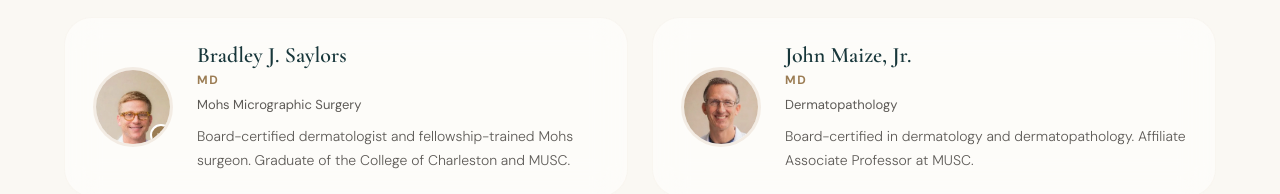
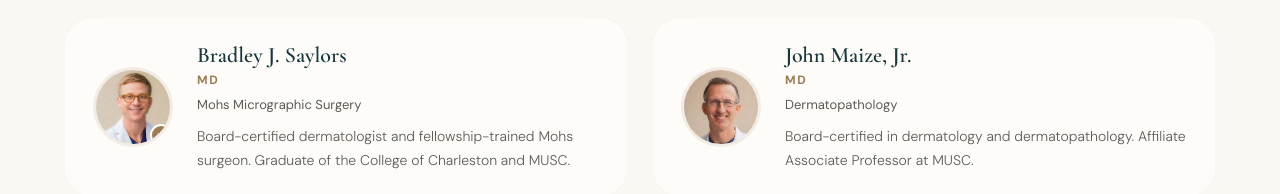
Before and after one commit to Founditmarketing/trident, a React (Vite) app: page /providers in a window 1280 px wide. Shown: the part 552-746 px from the top of the page. Built offline with nearby package versions, Linux system fonts and the light colour scheme.

Commit message:
Fix Bradley photo centering with per-provider override

```diff
--- a/src/data.js
+++ b/src/data.js
@@ -1,5 +1,5 @@
 export const DOCS = [
-  { name: "Bradley J. Saylors", cred: "MD", focus: "Mohs Micrographic Surgery", init: "BS", featured: true, img: "/images/providers/bradley-saylors.webp", bio: "Board-certified dermatologist and fellowship-trained Mohs surgeon. Graduate of the College of Charleston and MUSC." },
+  { name: "Bradley J. Saylors", cred: "MD", focus: "Mohs Micrographic Surgery", init: "BS", featured: true, img: "/images/providers/bradley-saylors.webp", imgPos: "center", bio: "Board-certified dermatologist and fellowship-trained Mohs surgeon. Graduate of the College of Charleston and MUSC." },
   { name: "John Maize, Jr.", cred: "MD", focus: "Dermatopathology", init: "JM", img: "/images/providers/john-maize.webp", bio: "Board-certified in dermatology and dermatopathology. Affiliate Associate Professor at MUSC." },
   { name: "Edward George Butler II", cred: "MD", focus: "General & Cosmetic Dermatology", init: "EB", img: "/images/providers/edward-butler.webp", bio: "U.S. Naval Academy graduate. Fellow of AAD and American Society of Dermatologic Surgery." },
   { name: "David B. Duff", cred: "MD", focus: "Medical Dermatology", init: "DD", img: "/images/providers/david-duff.webp", bio: "Board-certified dermatologist, Alpha Omega Alpha honor society inductee. Residency at MUSC." },
--- a/src/pages/Providers.jsx
+++ b/src/pages/Providers.jsx
@@ -30,7 +30,7 @@ export default function Providers() {
           {DOCS.map((p, i) => (
             <div key={i} className="provider-card" style={{ opacity: prVis?1:0.01, transform: prVis?"none":"translateY(20px)", transition: `all .6s cubic-bezier(.16,1,.3,1) ${i*.08}s` }}>
               <div className="provider-card__photo">
-                <img src={p.img} alt={p.name} loading="lazy" />
+                <img src={p.img} alt={p.name} loading="lazy" style={p.imgPos ? { objectPosition: p.imgPos } : undefined} />
                 {p.featured && <div className="provider-card__badge">
                   <svg width="10" height="10" viewBox="0 0 24 24" fill="white"><path d="M12 2l3.09 6.26L22 9.27l-5 4.87 1.18 6.88L12 17.77l-6.18 3.25L7 14.14 2 9.27l6.91-1.01L12 2z"/></svg>
                 </div>}
```
